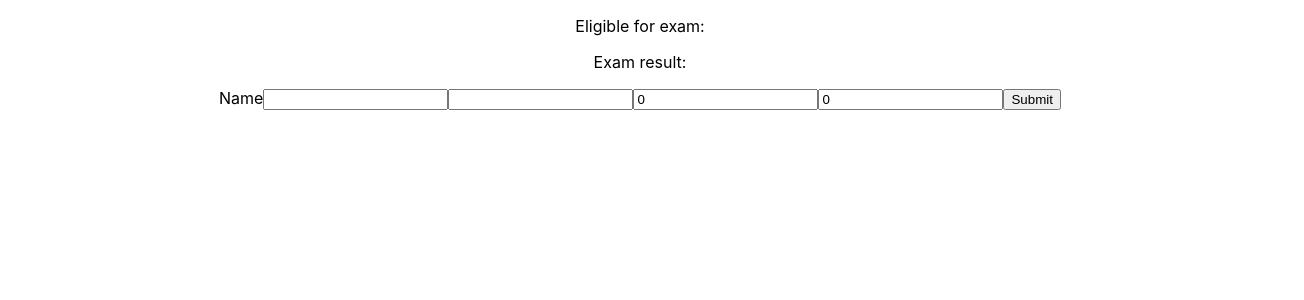
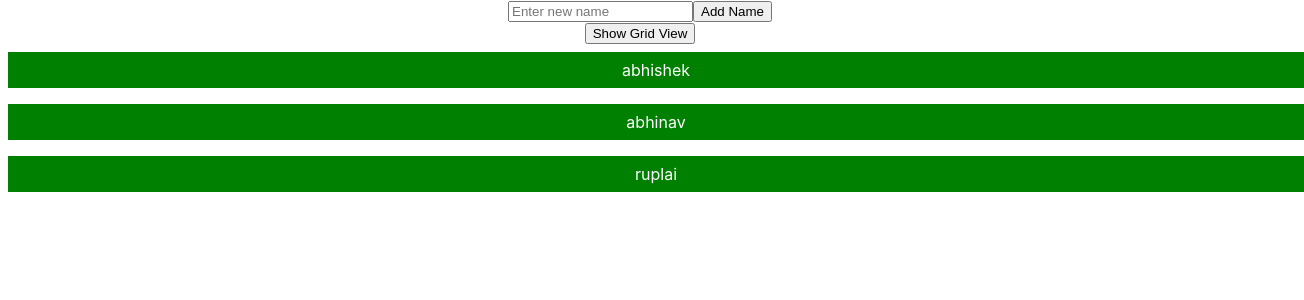
Before and after one commit to abhishekk-raj/Milestone, a React (Create React App) app: page / in a window 1280 px wide. Shown: the top 300 px of the page, 1304 px wide, since content can reach past the window. Built offline with nearby package versions, Linux system fonts and the light colour scheme.

Commit message:
Reusable components - started real project

```diff
--- a/src/App.tsx
+++ b/src/App.tsx
@@ -1,28 +1,33 @@
-import React, { useEffect } from "react";
+import React, { useState } from "react";
 import "./App.scss";
-import { FunctionComponent } from "./examples/FunctionComponent";
+import InputField from "./components/InputField";
+import TodoList from "./components/TodoList";
 
 function App() {
-  // let name = "Abhishek";
+  const [todo, setTodo] = useState("");
+  const [todoList, setTodoList] = useState<string[]>([
+    "abhishek",
+    "abhinav",
+    "ruplai",
+  ]);
 
-  useEffect(() => {
-    // Make some change on component render
-  }, []);
+  const handleInputForm = (e: React.FormEvent) => {
+    e.preventDefault();
 
-  // const changeName = () => {
-  //   name = "Sohan";
-  //   console.log(name);
-  // };
+    if (todo) {
+      setTodoList([...todoList, todo]);
+      setTodo("");
+    }
+  };
 
   return (
     <div className="App">
-      {/*<p>{name}</p>
-      <button onClick={changeName}>Change Name</button>
-       <ClassComponent propsIn="Class component"/>
-      <FunctionComponent propsIn="Function component" /> */}
-      {/* <UseMemoHook /> */}
-      {/* <UseReducerHook /> */}
-      <FunctionComponent propsIn="Function component" />
+      <InputField
+        todo={todo}
+        setTodo={setTodo}
+        handleInputForm={handleInputForm}
+      />
+      <TodoList todoList={todoList} />
     </div>
   );
 }
--- /dev/null
+++ b/src/components/InputField.tsx
@@ -0,0 +1,32 @@
+import React, { useRef } from "react";
+import { IInputField } from "../models/input-field.props";
+
+const InputField: React.FC<IInputField> = ({
+  todo,
+  setTodo,
+  handleInputForm,
+}) => {
+  const inputRef = useRef<HTMLInputElement>(null);
+
+  return (
+    <div>
+      <form
+        onSubmit={(e) => {
+          handleInputForm(e);
+          inputRef.current?.focus();
+        }}
+      >
+        <input
+          ref={inputRef}
+          type="input"
+          value={todo}
+          onChange={(e) => setTodo(e.target.value)}
+          placeholder="Enter new name"
+        />
+        <button type="submit">Add Name</button>
+      </form>
+    </div>
+  );
+};
+
+export default InputField;
--- /dev/null
+++ b/src/components/TodoGridItem.tsx
@@ -0,0 +1,20 @@
+import React from "react";
+import { ITodoListItemProps } from "../models/todo-list-item.props";
+
+const TodoGridItem: React.FC<ITodoListItemProps> = ({ name }) => {
+  return (
+    <div
+      style={{
+        color: "white",
+        background: "green",
+        padding: "2.5rem",
+        margin: "0.5rem",
+        flex: "1",
+      }}
+    >
+      {name}
+    </div>
+  );
+};
+
+export default TodoGridItem;
--- /dev/null
+++ b/src/components/TodoList.tsx
@@ -0,0 +1,39 @@
+import React, { CSSProperties, useState } from "react";
+import { ITodoListProps } from "../models/todo-list.props";
+import TodoGridItem from "./TodoGridItem";
+import TodoListItem from "./TodoListItem";
+
+const TodoList: React.FC<ITodoListProps> = ({todoList}) => {
+  const [isListView, setIsListView] = useState<boolean>(true);
+  const [flexDirection, setFlexDirection] = useState("column");
+
+  const style: CSSProperties = {
+    display: "flex",
+    flexDirection: flexDirection === "column" ? "column" : "row",
+  };
+
+  const updateViewType = () => {
+    isListView ? setIsListView(false) : setIsListView(true);
+    isListView ? setFlexDirection("row") : setFlexDirection("column");
+  };
+
+  return (
+    <div>
+      <button onClick={updateViewType}>
+        Show {isListView ? "Grid" : "List"} View
+      </button>
+
+      <div style={style}>
+        {todoList.map((name: string, index: number) => {
+          return isListView ? (
+            <TodoListItem key={index} name={name} />
+          ) : (
+            <TodoGridItem key={index} name={name} />
+          );
+        })}
+      </div>
+    </div>
+  );
+};
+
+export default TodoList;
--- /dev/null
+++ b/src/components/TodoListItem.tsx
@@ -0,0 +1,21 @@
+import React from "react";
+import { ITodoListItemProps } from "../models/todo-list-item.props";
+
+const TodoListItem: React.FC<ITodoListItemProps> = ({ name }) => {
+  return (
+    <div
+      style={{
+        color: "white",
+        background: "green",
+        padding: "0.5rem",
+        margin: "0.5rem",
+        width: "100%",
+        flexDirection: "row",
+      }}
+    >
+      {name}
+    </div>
+  );
+};
+
+export default TodoListItem;
--- /dev/null
+++ b/src/models/todo-list-item.props.ts
@@ -0,0 +1,3 @@
+export interface ITodoListItemProps {
+  name: string;
+}
--- /dev/null
+++ b/src/models/todo-list.props.ts
@@ -0,0 +1,3 @@
+export interface ITodoListProps {
+  todoList: string[];
+}
```
Also changed, not shown: src/models/input-field.props.ts (added, +7 -0 lines).
